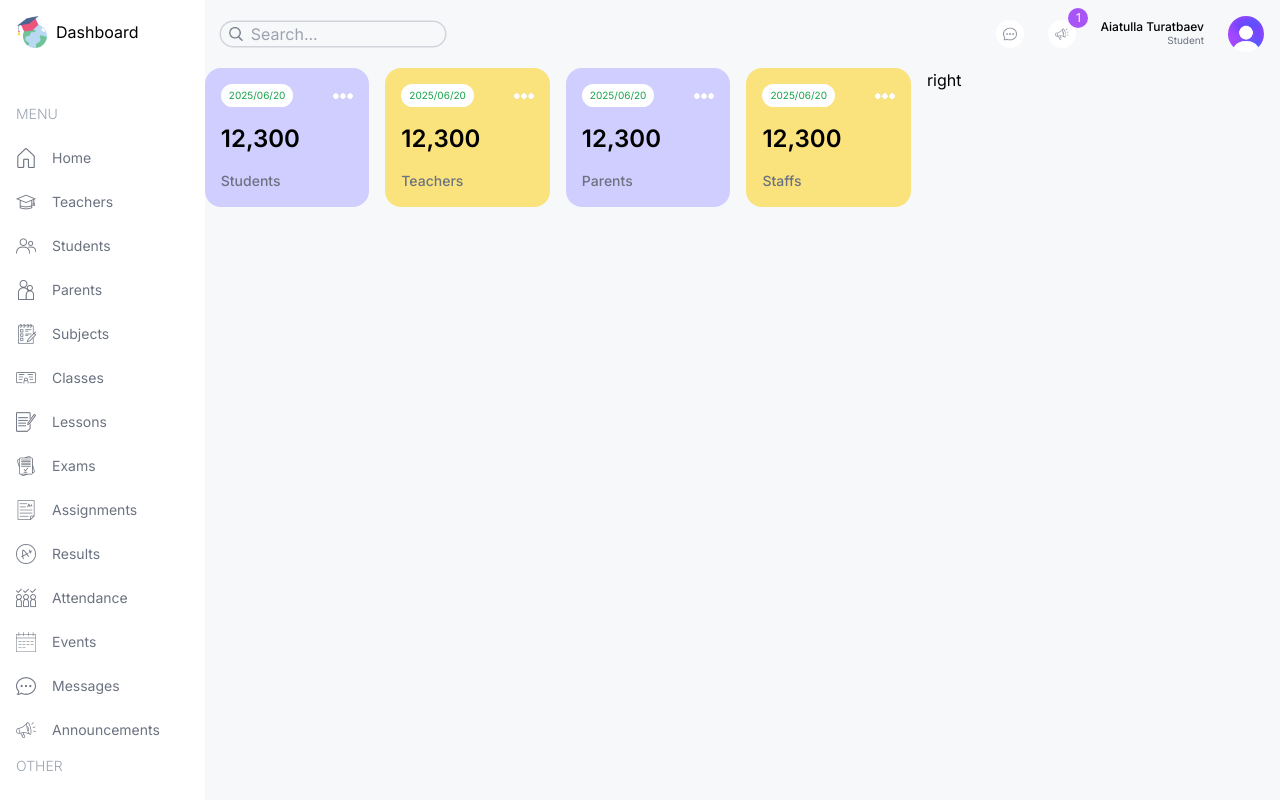
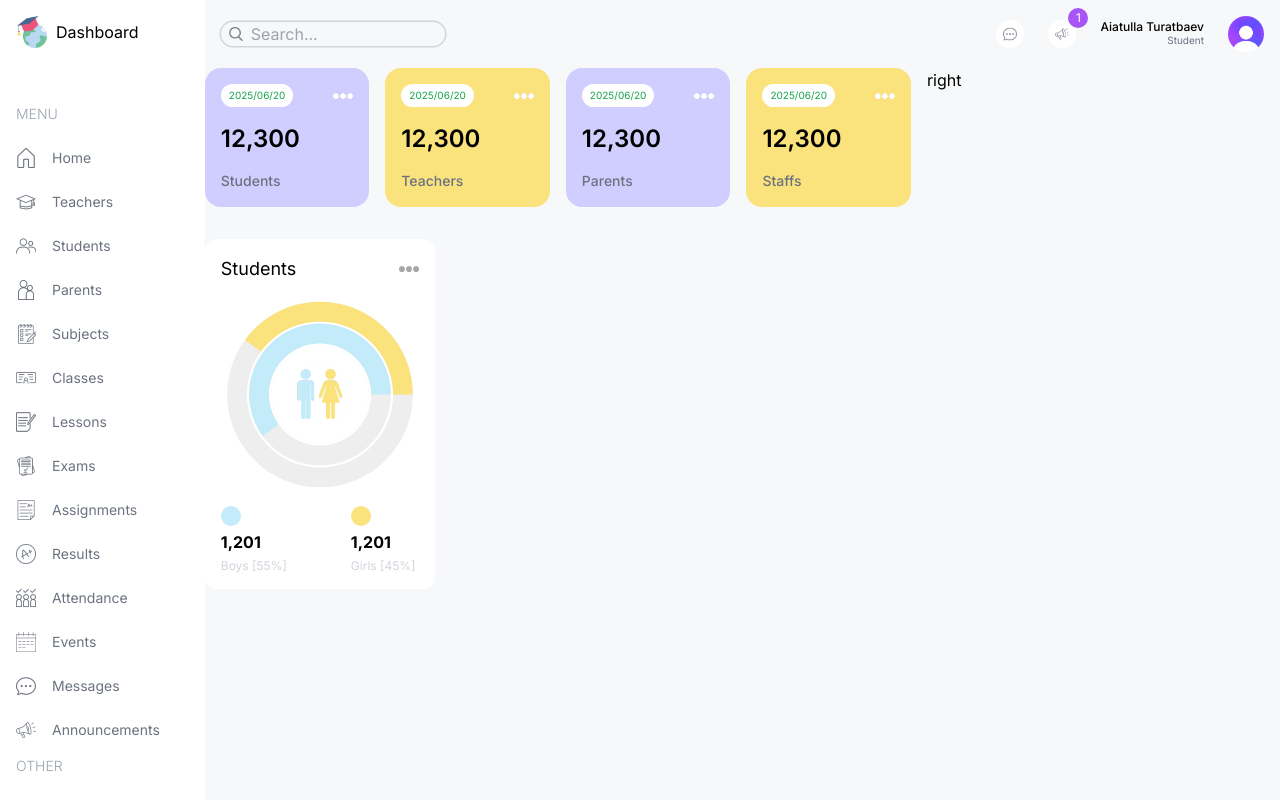
Before and after one commit to Aiatulla/dashboard, a Next.js app: page /admin in a window 1280 px wide. Built offline with nearby package versions, Linux system fonts and the light colour scheme.

Commit message:
count-chart

```diff
--- a/src/app/(dashboard)/admin/page.tsx
+++ b/src/app/(dashboard)/admin/page.tsx
@@ -1,22 +1,34 @@
-import UserCard from "@/components/user-card"
+import CountChart from "@/components/count-cart";
+import UserCard from "@/components/user-card";
 
 const AdminPage = () => {
   return (
     <div className="flex flex-col md:flex-row gap-4">
       {/* Left */}
-      <div className=" w-2/3">
-      {/* User Cards */}
-      <div className="flex gap-4 justify-between flex-wrap">
-        <UserCard type="student"/>
-        <UserCard type="teacher"/>
-        <UserCard type="parent"/>
-        <UserCard type="staff"/>
-      </div>
+      <div className=" w-2/3 flex flex-col gap-8">
+        {/* User Cards */}
+        <div className="flex gap-4 justify-between flex-wrap">
+          <UserCard type="student" />
+          <UserCard type="teacher" />
+          <UserCard type="parent" />
+          <UserCard type="staff" />
+        </div>
+        {/* MIDDLE CHARTS */}
+        <div className="flex flex-col gap-4 lg:flex-row">
+          {/* COUNT CHART */}
+          <div className="w-full lg:w-1/3 h-[350px]">
+            <CountChart />
+          </div>
+          {/* ATTENDANCE CHART */}
+          <div className="w-full lg:w-2/3 h-[350px]"></div>
+        </div>
+        {/* BOTTOM CHARTS */}
+        <div></div>
       </div>
       {/* Right */}
       <div className="w-1/3">right</div>
     </div>
-  )
-}
+  );
+};
 
-export default AdminPage
+export default AdminPage;
--- /dev/null
+++ b/src/components/count-cart.tsx
@@ -0,0 +1,75 @@
+"use client";
+import React, { PureComponent } from "react";
+import {
+  RadialBarChart,
+  RadialBar,
+  Legend,
+  ResponsiveContainer,
+} from "recharts";
+import Image from "next/image";
+const data = [
+  {
+    name: "Total",
+    count: 90,
+    fill: "white",
+  },
+  {
+    name: "Boys",
+    count: 54,
+    fill: "#C3EBFA",
+  },
+  {
+    name: "Girls",
+    count: 36,
+    fill: "#FAE27C",
+  },
+];
+
+const CountChart = () => {
+  return (
+    <div className="bg-white rounded-xl w-full h-full p-4">
+      {/* TITLE */}
+      <div className="flex justify-between items-center">
+        <h1 className="text-lg fong-semibold">Students</h1>
+        <Image src="/moreDark.png" height={20} width={20} alt="" />
+      </div>
+      {/* CHART */}
+      <div className="w-full h-[70%] relative">
+        <ResponsiveContainer>
+          <RadialBarChart
+            cx="50%"
+            cy="50%"
+            innerRadius="30%"
+            outerRadius="100%"
+            barSize={32}
+            data={data}
+          >
+            <RadialBar background dataKey="count" />
+          </RadialBarChart>
+        </ResponsiveContainer>
+        <Image
+          src="/maleFemale.png"
+          height={50}
+          width={50}
+          alt=""
+          className="top-1/2 left-1/2 -translate-x-1/2 -translate-y-1/2 absolute"
+        />
+      </div>
+      {/* BOTTOM */}
+      <div className="flex gap-16">
+        <div className="flex flex-col gap-1">
+          <div className="rounded-full w-5 h-5 bg-lamaSky" />
+          <h1 className="font-bold">1,201</h1>
+          <h1 className="text-xs text-gray-300">Boys [55%]</h1>
+        </div>
+        <div className="flex flex-col gap-1">
+          <div className="rounded-full w-5 h-5 bg-lamaYellow" />
+          <h1 className="font-bold">1,201</h1>
+          <h1 className="text-xs text-gray-300">Girls [45%]</h1>
+        </div>
+      </div>
+    </div>
+  );
+};
+
+export default CountChart;
```
Also changed, not shown: src/components/user-card.tsx (+13 -11 lines).
